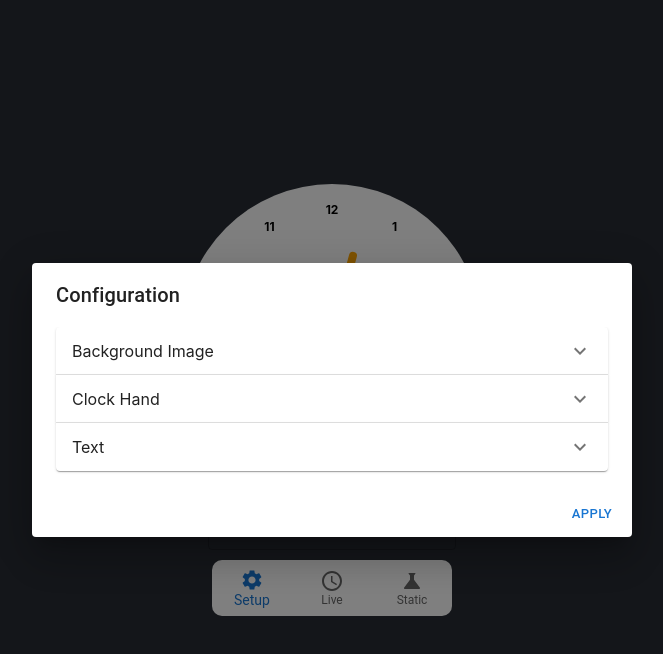
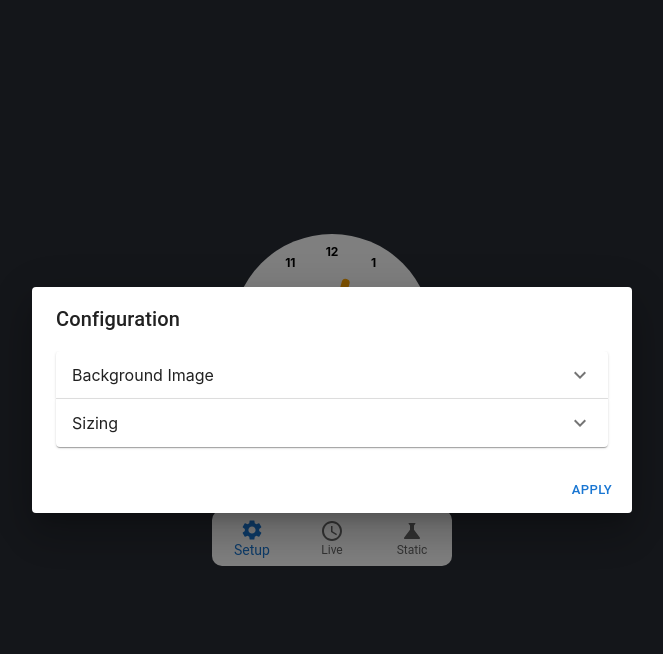
Before and after one commit to yyang2018mel/AnalogClock, a React (Create React App) app: page / in a window 1280 px wide. Both pictures are taken after a click on the button "Setup". Shown: the top 654 px of the page, without its empty margins (308-971 px from the left). Built offline with nearby package versions, Linux system fonts and the light colour scheme.

Commit message:
Allow to config clock size

```diff
--- a/src/App.tsx
+++ b/src/App.tsx
@@ -5,7 +5,7 @@ function App() {
   return (
     <div className="App">
       <header className="App-header">
-        <ClockCombo clockSize={300} />
+        <ClockCombo />
       </header>
     </div>
   );
--- a/src/clock/ClockCombo.tsx
+++ b/src/clock/ClockCombo.tsx
@@ -15,6 +15,7 @@ import {
   DialogActions,
   DialogContent,
   DialogTitle,
+  Slider,
 } from "@mui/material";
 import SettingsIcon from "@mui/icons-material/Settings";
 import ScienceIcon from "@mui/icons-material/Science";
@@ -22,8 +23,7 @@ import AccessTimeIcon from "@mui/icons-material/AccessTime";
 import PictureSelectionGrid from "../generic/PictureSelector";
 import ExpandMoreIcon from "@mui/icons-material/ExpandMore";
 
-function ClockCombo(prop: { clockSize: number }): React.JSX.Element {
-  const { clockSize } = prop;
+function ClockCombo(): React.JSX.Element {
   const [clockState, setClockState] = useState<ClockState>({
     hour: 0,
     minute: 30,
@@ -35,6 +35,9 @@ function ClockCombo(prop: { clockSize: number }): React.JSX.Element {
 
   const [backgroundImageUrl, setBackgroundImageUrl] = useState<string>("");
   const backgroundImageUrlRef = useRef<string>(backgroundImageUrl);
+
+  const [clockSize, setClockSize] = useState<number>(200);
+  const clockSizeRef = useRef<number>(clockSize);
 
   return (
     <ClockContext.Provider value={{ clockState, setClockState }}>
@@ -68,13 +71,20 @@ function ClockCombo(prop: { clockSize: number }): React.JSX.Element {
           </Accordion>
           <Accordion>
             <AccordionSummary expandIcon={<ExpandMoreIcon />}>
-              Clock Hand
+              Sizing
             </AccordionSummary>
-          </Accordion>
-          <Accordion>
-            <AccordionSummary expandIcon={<ExpandMoreIcon />}>
-              Text
-            </AccordionSummary>
+            <AccordionDetails>
+              <div>Clock Size</div>
+              <Slider
+                valueLabelDisplay="auto"
+                defaultValue={clockSize}
+                min={100}
+                max={350}
+                onChange={(e, newVal) =>
+                  (clockSizeRef.current = newVal as number)
+                }
+              />
+            </AccordionDetails>
           </Accordion>
         </DialogContent>
 
@@ -84,6 +94,7 @@ function ClockCombo(prop: { clockSize: number }): React.JSX.Element {
             onClick={() => {
               setBackgroundImageUrl(backgroundImageUrlRef.current);
               setClockUserMode(prevClockUserMode.current);
+              setClockSize(clockSizeRef.current);
             }}
           >
             Apply
```
